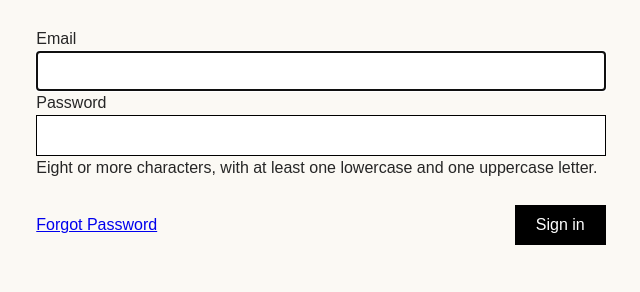
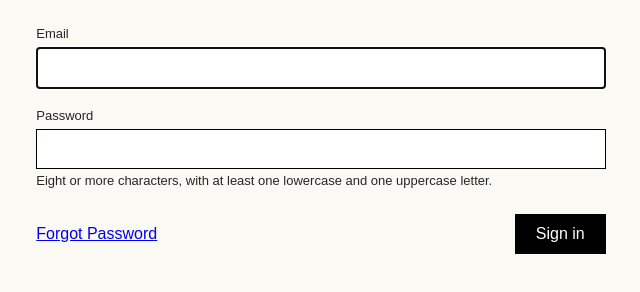
Before and after one commit to anto-amezquita/bare-bones, a website built with Parcel: page sign-in.html in a window 1280 px wide. Shown: the part 144-436 px from the top of the page, without its empty margins (319-959 px from the left). Built offline with nearby package versions, Linux system fonts and the light colour scheme.

Commit message:
Update main.css
Added text-field styles.

```diff
--- a/css/main.css
+++ b/css/main.css
@@ -439,16 +439,23 @@ img {
   width: 100%;
 }
 
-.form input[type=email],
-.form input[type=month],
-.form input[type=number],
-.form input[type=password],
-.form input[type=search],
-.form input[type=tel],
-.form input[type=text],
-.form input[type=time],
-.form input[type=url],
-.form input[type=week]  {
+.text-field-wrapper {
+  margin-bottom: 2rem;
+}
+
+.text-field {
+  position: relative;
+}
+
+.text-field__label {
+  display: block;
+  font-size: 1.3rem;
+  line-height: 1.125;
+  padding-bottom: .5rem;
+  /* border: 1px dashed currentColor; */
+}
+
+.text-field__input {
   align-items: center;
   background-color: var(--form-input-background-color);
   border: 1px solid var(--form-input-foreground-color);
@@ -460,32 +467,15 @@ img {
   width: 100%;
 }
 
-.form input[type=email]:not(:placeholder-shown):invalid,
-.form input[type=month]:not(:placeholder-shown):invalid,
-.form input[type=number]:not(:placeholder-shown):invalid,
-.form input[type=password]:not(:placeholder-shown):invalid,
-.form input[type=search]:not(:placeholder-shown):invalid,
-.form input[type=tel]:not(:placeholder-shown):invalid,
-.form input[type=text]:not(:placeholder-shown):invalid,
-.form input[type=time]:not(:placeholder-shown):invalid,
-.form input[type=url]:not(:placeholder-shown):invalid,
-.form input[type=week]:not(:placeholder-shown):invalid {
+.text-field__input:focus {
+  border: 2px solid var(--form-input-foreground-color);
+}
+
+.text-field__input:not(:placeholder-shown):invalid {
   color: var(--color-red);
 }
 
-.form-text-field {
-  margin-bottom: 2rem;
-}
-
-.form-text-field label {
-  display: block;
-  font-size: 1.3rem;
-  line-height: 1.125;
-  padding-bottom: .5rem;
-  /* border: 1px dashed currentColor; */
-}
-
-.form-text-field__feedback {
+.text-field__feedback {
   font-size: 1.3rem;
   line-height: 1.125;
   padding-top: .5rem;
```
